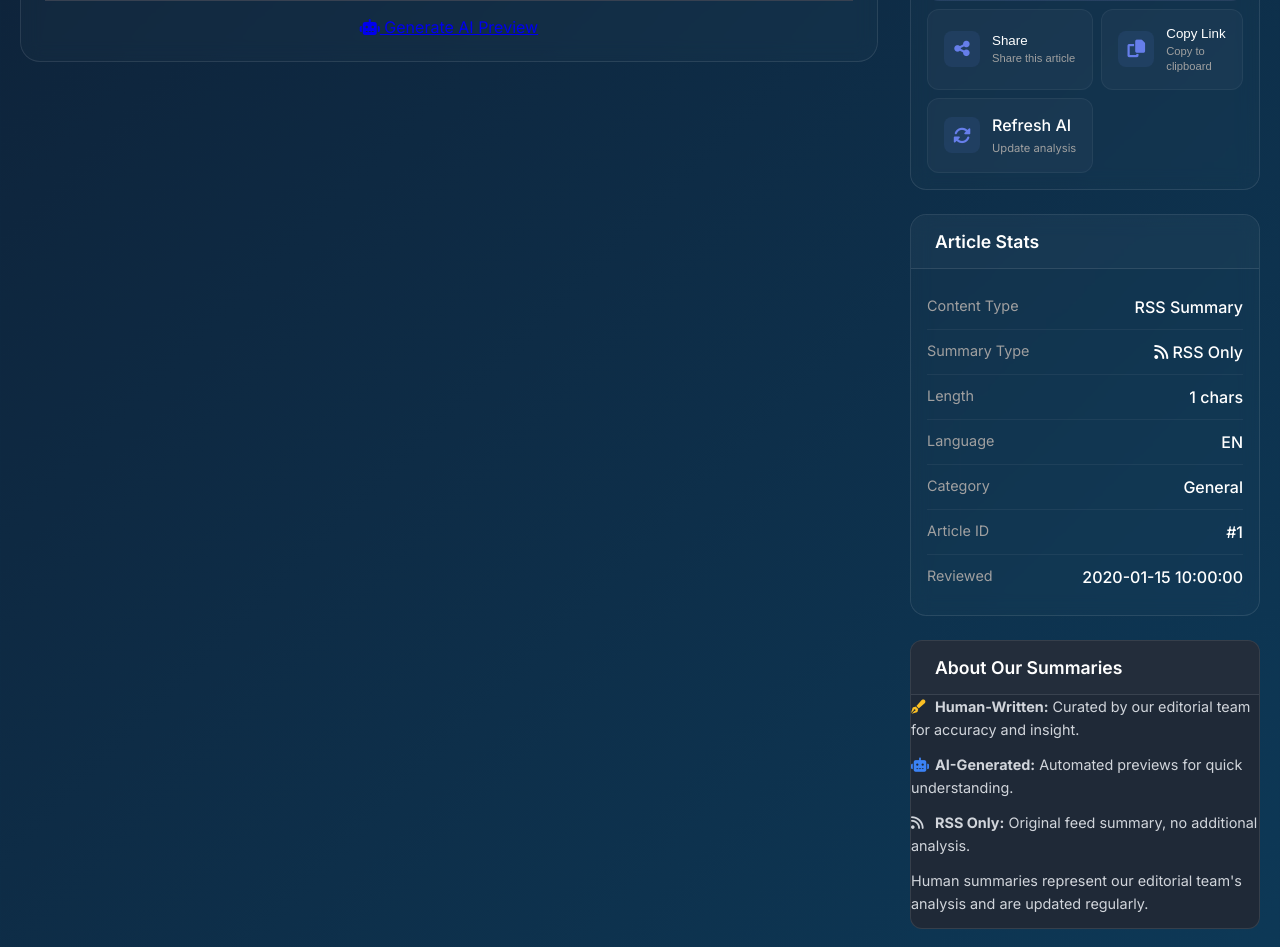
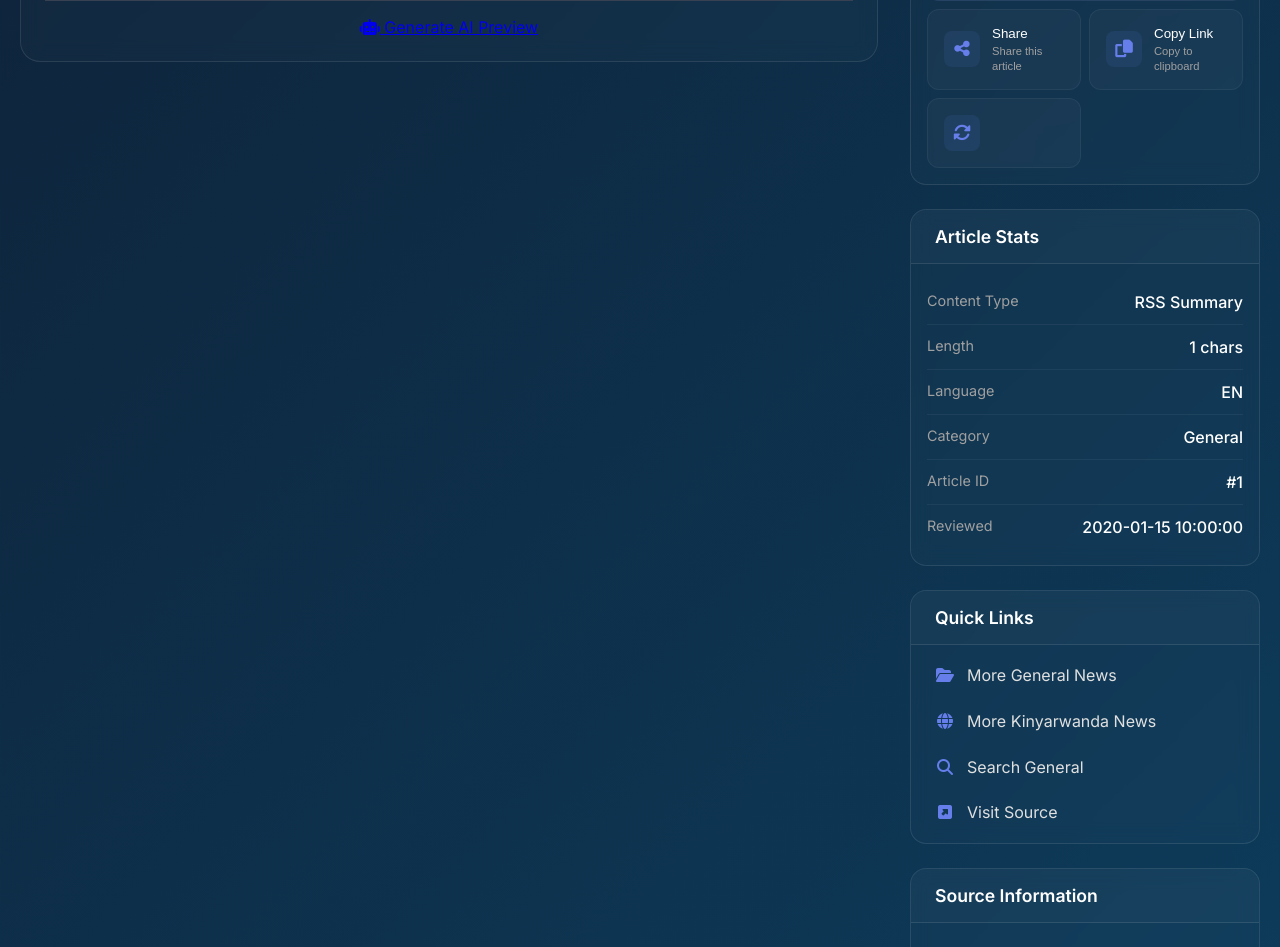
Before and after one commit to 2004-maste/globe-news-vercel-frontend, a Flask app: page /article/1 in a window 1280 px wide; the page is wider, and only the part inside the window is pictured. Shown: the part 1422-2369 px from the top of that part. Run offline with Flask 3, Linux system fonts and the light colour scheme; tables that the repository leaves empty hold one stand-in row (values such as "Sample post"); grey boxes marked "Sample" are stand-in pictures; a database or web service that is not in the repository returns one stand-in record (values such as "Sample title"); data that the repository does not hold is empty.

Commit message:
Update article_detail.html

```diff
--- a/templates/article_detail.html
+++ b/templates/article_detail.html
@@ -323,10 +323,6 @@
                         <div class="action-icon">
                             <i class="fas fa-sync-alt"></i>
                         </div>
-                        <div class="action-info">
-                            <span class="action-label">Refresh AI</span>
-                            <span class="action-desc">Update analysis</span>
-                        </div>
                     </a>
                     {% endif %}
                 </div>
@@ -343,19 +339,6 @@
                         </span>
                     </div>
 
-                    <!-- Summary Type Indicator -->
-                    <div class="stat-item">
-                        <span class="stat-label">Summary Type</span>
-                        <span class="stat-value">
-                            {% if article.human_summary %}
-                            <span class="text-warning"><i class="fas fa-pen-fancy"></i> Human-Written</span>
-                            {% elif article.preview_content or preview_html %}
-                            <span class="text-info"><i class="fas fa-robot"></i> AI-Generated</span>
-                            {% else %}
-                            <span class="text-secondary"><i class="fas fa-rss"></i> RSS Only</span>
-                            {% endif %}
-                        </span>
-                    </div>
 
                     {% if content_length %}
                     <div class="stat-item">
@@ -385,28 +368,6 @@
                         <span class="stat-value">{{ article.approved_at|datetimeformat('%b %d, %Y') }}</span>
                     </div>
                     {% endif %}
-                </div>
-            </div>
-
-            <!-- About Our Summaries Card -->
-            <div class="sidebar-card info-card">
-                <h3 class="sidebar-title">About Our Summaries</h3>
-                <div class="info-content">
-                    <p class="info-text">
-                        <i class="fas fa-pen-fancy text-warning"></i>
-                        <strong>Human-Written:</strong> Curated by our editorial team for accuracy and insight.
-                    </p>
-                    <p class="info-text">
-                        <i class="fas fa-robot text-info"></i>
-                        <strong>AI-Generated:</strong> Automated previews for quick understanding.
-                    </p>
-                    <p class="info-text">
-                        <i class="fas fa-rss text-secondary"></i>
-                        <strong>RSS Only:</strong> Original feed summary, no additional analysis.
-                    </p>
-                    <p class="info-text mt-2 small text-muted">
-                        Human summaries represent our editorial team's analysis and are updated regularly.
-                    </p>
                 </div>
             </div>
 
```
